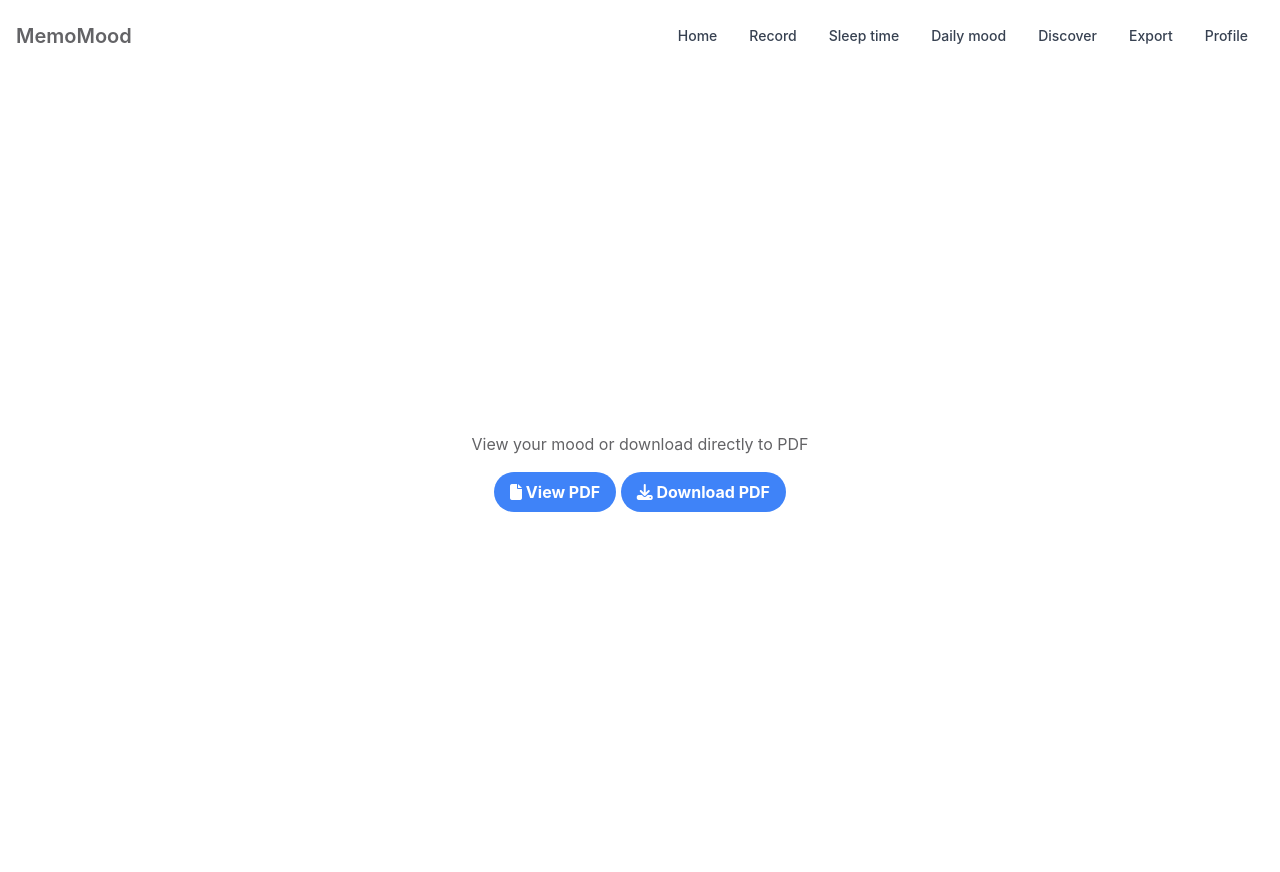
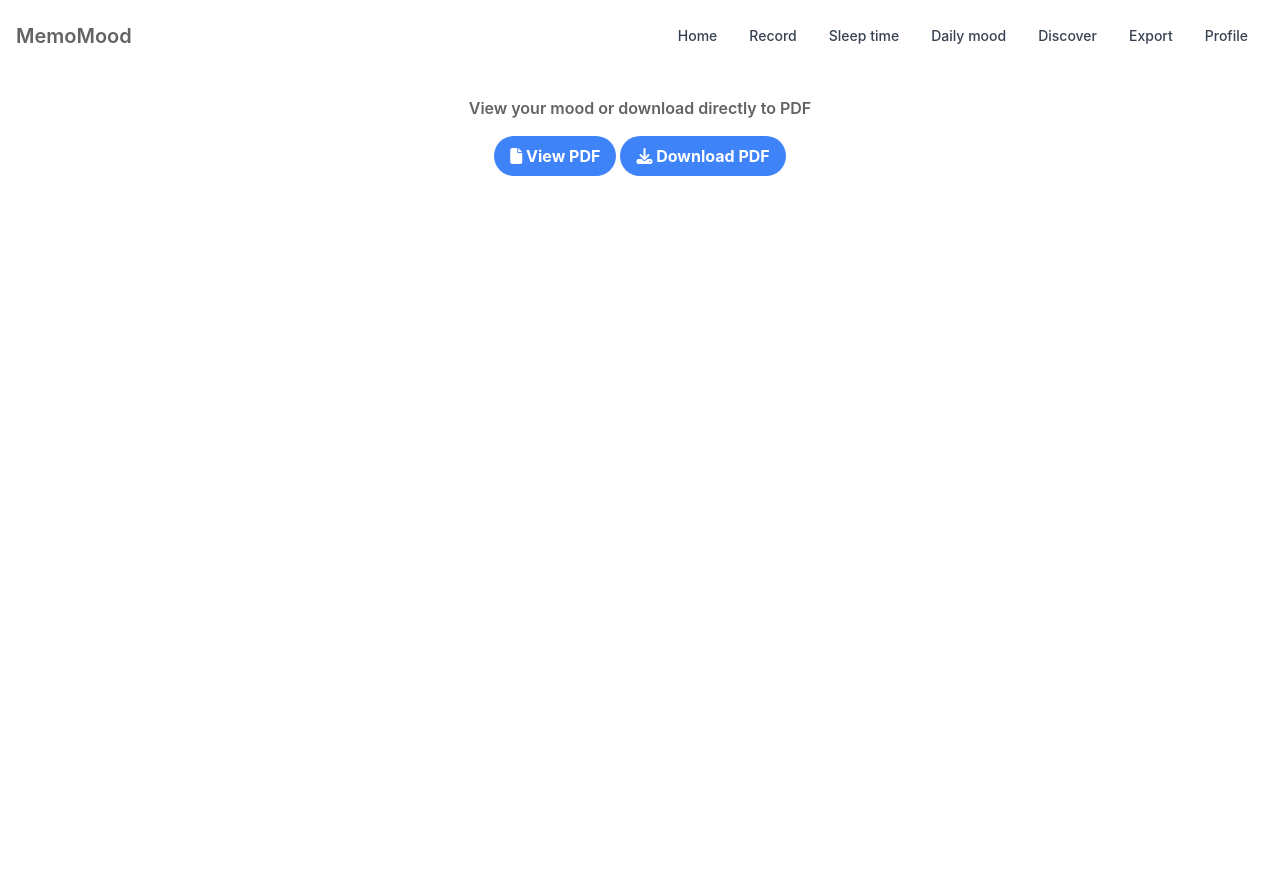
Before and after one commit to MemoMood/MemoMood, a Django app: page /mood/export in a window 1280 px wide. After the commit the page ends 176 px from the top, so only its background shows below. Run offline with Django 4.2, Linux system fonts and the light colour scheme; style sheets or scripts are compiled from the project's sources; some libraries are stand-ins or nearby versions.

Commit message:
move components the and add margin

```diff
--- a/export_mood/templates/export_mood/index.html
+++ b/export_mood/templates/export_mood/index.html
@@ -4,8 +4,8 @@
 
 {% block content%}
 
-<div class="flex-col space-y-4 flex justify-center items-center h-screen">
-    <h3>View your mood or download directly to PDF</h3>
+<div class="flex-col space-y-4 mt-6 font-semibold">
+    <h3 class="">View your mood or download directly to PDF</h3>
     <div>
         <button class="bg-blue-500 hover:bg-blue-700 text-white font-bold py-2 px-4 rounded-full">
             <a href="{% url 'pdf_view' %}" target="_blank" style="color: #fff;"> <i class="fa-solid fa-file"></i>  View PDF</a>
```
